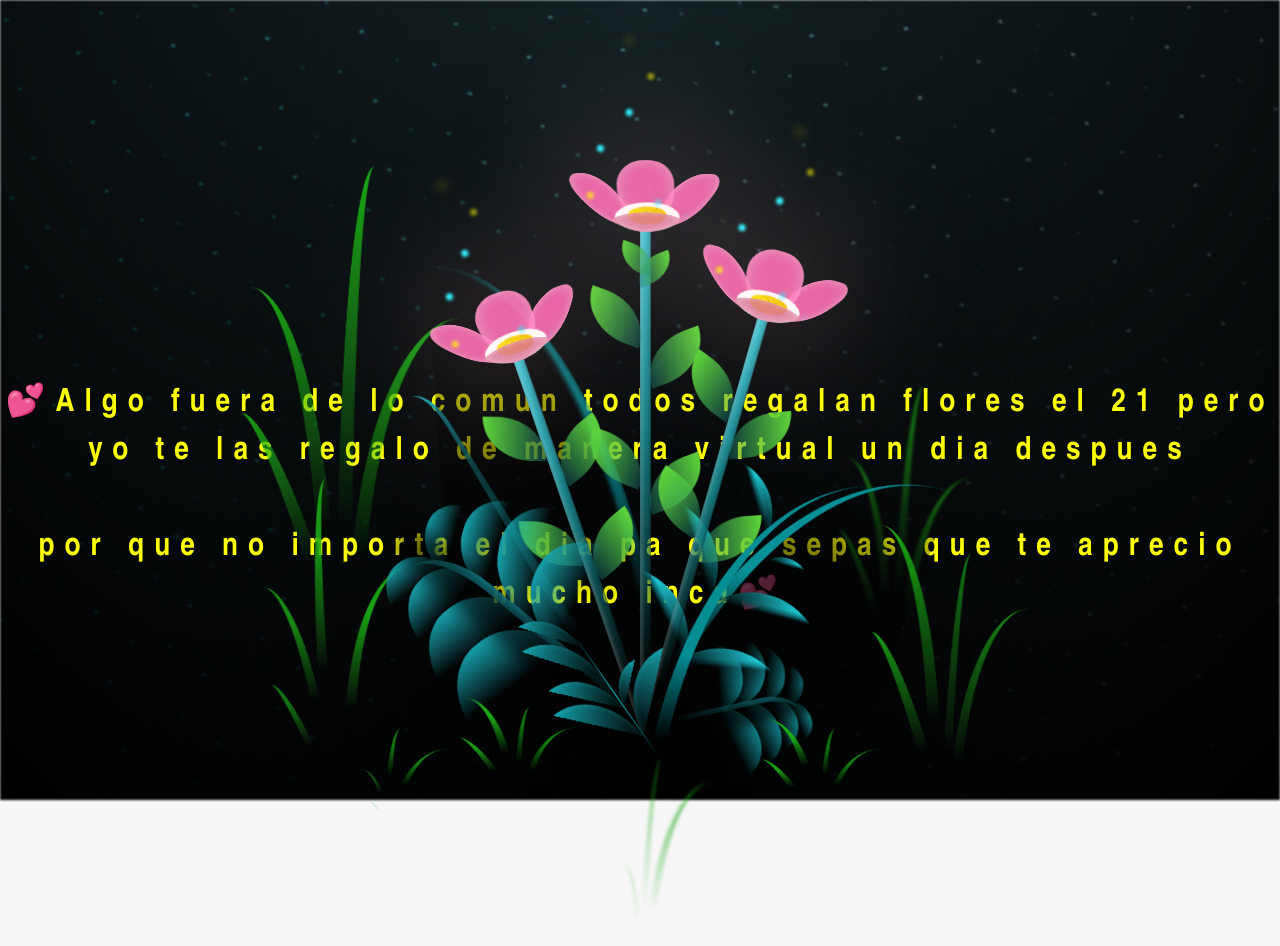
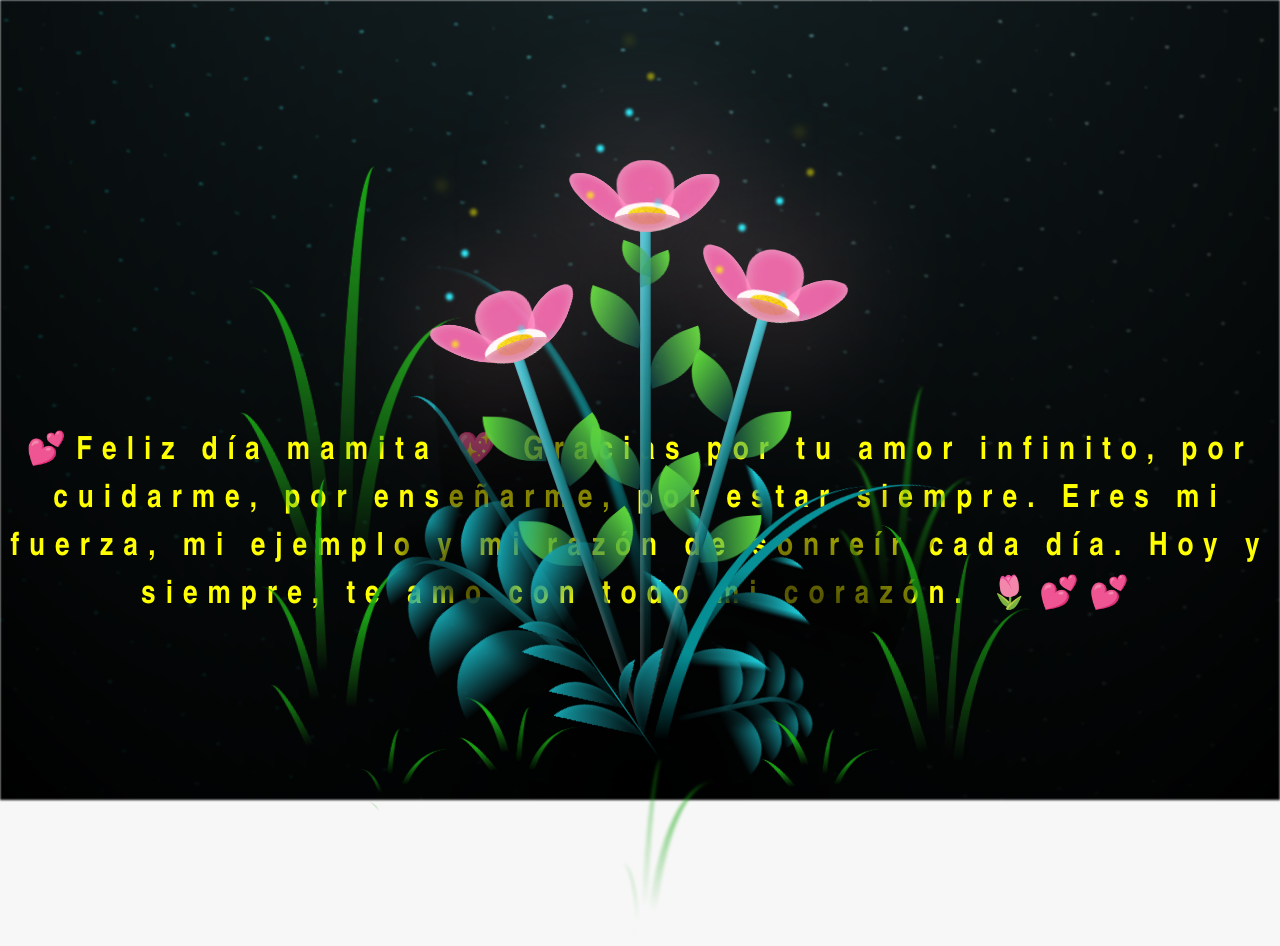
Before and after one commit to Derek58slow/Derek58slow.github.io, a plain HTML site: page flower.html in a window 1280 px wide. Drawn offline with Linux system fonts and the light colour scheme.

Commit message:
Update flower.html

```diff
--- a/flower.html
+++ b/flower.html
@@ -9,12 +9,13 @@
     <title>Flower</title>
   </head>
   <body class="container">
-    <audio src="sound/Y2meta.app - salvia palth - dream (128 kbps).mp3" autoplay></audio>
+    <audio src="sound/Álvaro Díaz_ Tiny Desk Concert.mp3" autoplay></audio>
     <div id="lyrics">
 
     </div>
-    <h1 class="titulo">💕Algo fuera de lo comun todos regalan flores el 21 pero yo te las regalo de manera virtual un dia despues <br> <br>
-      por que no importa el dia pa que sepas que te aprecio mucho inca💕</h1>
+    <h1 class="titulo">💕Feliz día mamita 💖 Gracias por tu amor infinito, por cuidarme, por enseñarme, por estar siempre.
+      Eres mi fuerza, mi ejemplo y mi razón de sonreír cada día.
+      Hoy y siempre, te amo con todo mi corazón. 🌷💕💕</h1>
 
     <div class="night"></div>
     <div class="flowers">
```
